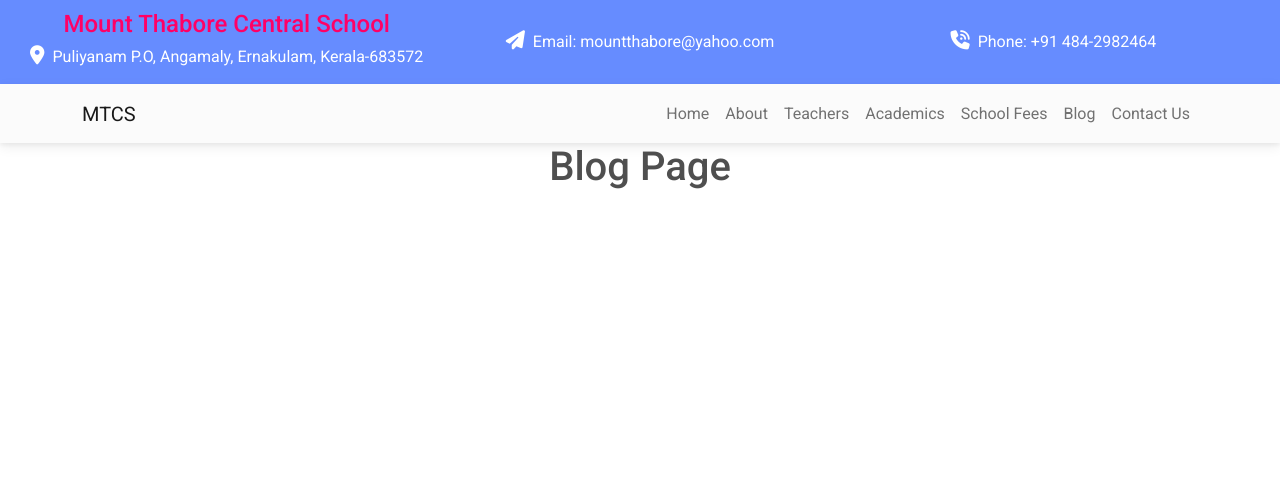
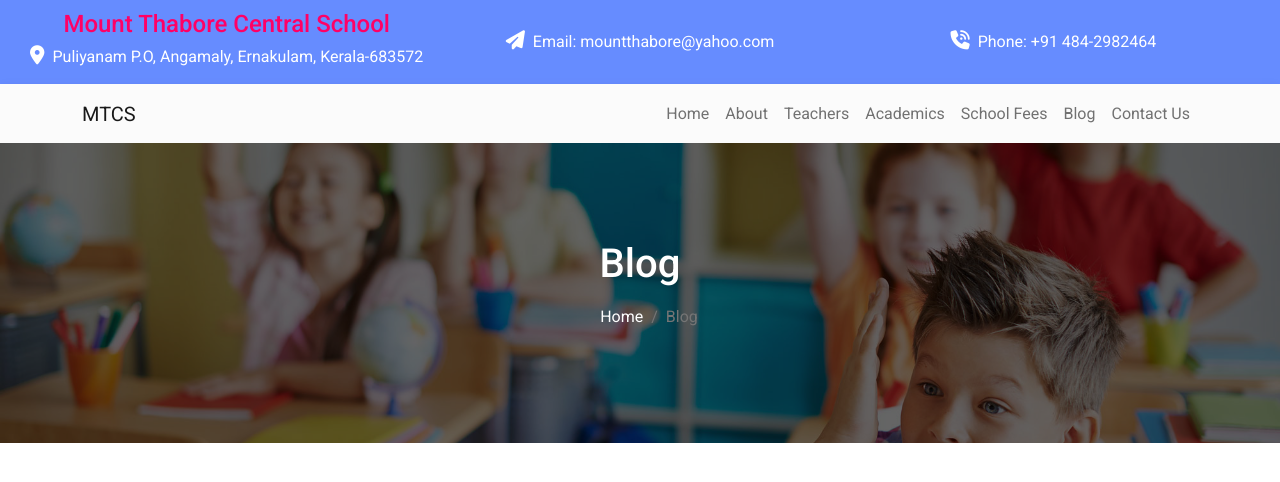
Before and after one commit to vidyajobin/MTCS-School, a React (Create React App) app: page /blog in a window 1280 px wide. Shown: the top 482 px of the page. Built offline with nearby package versions, Linux system fonts and the light colour scheme.

Commit message:
add BreadCrumbs

```diff
--- a/src/components/BreadCrumb.js
+++ b/src/components/BreadCrumb.js
@@ -1,25 +1,37 @@
-import React from 'react'
+import React from "react";
+import { Breadcrumb } from "react-bootstrap";
+import { Link } from "react-router-dom";
 
 const BreadCrumb = (props) => {
   return (
     <div>
-        <header style={{ paddingLeft: 0 }}>
-      <div
-        className='p-5 text-center bg-image'
-        style={{ backgroundImage: "url('https://mdbootstrap.com/img/new/slides/041.webp')", height: 300 }}
-      >
-        <div className='mask' style={{ backgroundColor: 'rgba(0, 0, 0, 0.6)' }}>
-          <div className='d-flex justify-content-center align-items-center h-100'>
-            <div className='text-white'>
-              <h1 className='mb-3'>{props.pagename}</h1>
-              <h4 className='mb-3'>Subheading</h4>
+      <header style={{ paddingLeft: 0 }}>
+        <div
+          className="p-5 text-center bg-image"
+          style={{
+            backgroundImage:
+              "url('/images/bg_2.jpg')",
+            height: 300,
+          }}
+        >
+          <div
+            className="mask"
+            style={{ backgroundColor: "rgba(0, 0, 0, 0.6)" }}
+          >
+            <div className="d-flex justify-content-center align-items-center h-100">
+              <div className="text-white">
+                <h1 className="mb-3">{props.pagename}</h1>
+                <Breadcrumb style={{ marginLeft: "18px" }}>
+                  <Breadcrumb.Item href="#"><Link to="/" style={{ color: "white" }}>Home</Link></Breadcrumb.Item>
+                  <Breadcrumb.Item active>{props.pagename}</Breadcrumb.Item>
+                </Breadcrumb>
+              </div>
             </div>
           </div>
         </div>
-      </div>
-    </header>
+      </header>
     </div>
-  )
-}
+  );
+};
 
-export default BreadCrumb
+export default BreadCrumb;
--- a/src/pages/Academics.js
+++ b/src/pages/Academics.js
@@ -1,9 +1,10 @@
 import React from 'react'
+import BreadCrumb from '../components/BreadCrumb'
 
 const Academics = () => {
   return (
     <div>
-        <h1>Academics Page</h1>
+        <BreadCrumb pagename={'Academics'}/>
     </div>
   )
 }
--- a/src/pages/Blog.js
+++ b/src/pages/Blog.js
@@ -1,9 +1,10 @@
 import React from 'react'
+import BreadCrumb from '../components/BreadCrumb'
 
 const Blog = () => {
   return (
     <div>
-        <h1>Blog Page</h1>
+        <BreadCrumb pagename={'Blog'}/>
     </div>
   )
 }
--- a/src/pages/Contact.js
+++ b/src/pages/Contact.js
@@ -1,9 +1,10 @@
 import React from 'react'
+import BreadCrumb from '../components/BreadCrumb'
 
 const Contact = () => {
   return (
     <div>
-        <h1> Contact Us Page</h1>
+        <BreadCrumb pagename={'Contact'}/>
     </div>
   )
 }
--- a/src/pages/SchoolFees.js
+++ b/src/pages/SchoolFees.js
@@ -1,9 +1,10 @@
 import React from 'react'
+import BreadCrumb from '../components/BreadCrumb'
 
 const SchoolFees = () => {
   return (
     <div>
-        <h1>SchoolFees</h1>
+        <BreadCrumb pagename={'Schoolfees'}/>
     </div>
   )
 }
--- a/src/pages/Teachers.js
+++ b/src/pages/Teachers.js
@@ -1,9 +1,10 @@
 import React from 'react'
+import BreadCrumb from '../components/BreadCrumb'
 
 const Teachers = () => {
   return (
     <div>
-        <h1>Teachers Page</h1>
+        <BreadCrumb pagename={'Teachers'}/>
     </div>
   )
 }
```
Also changed, not shown: src/components/HeaderNavbar.js (+8 -0 lines).
